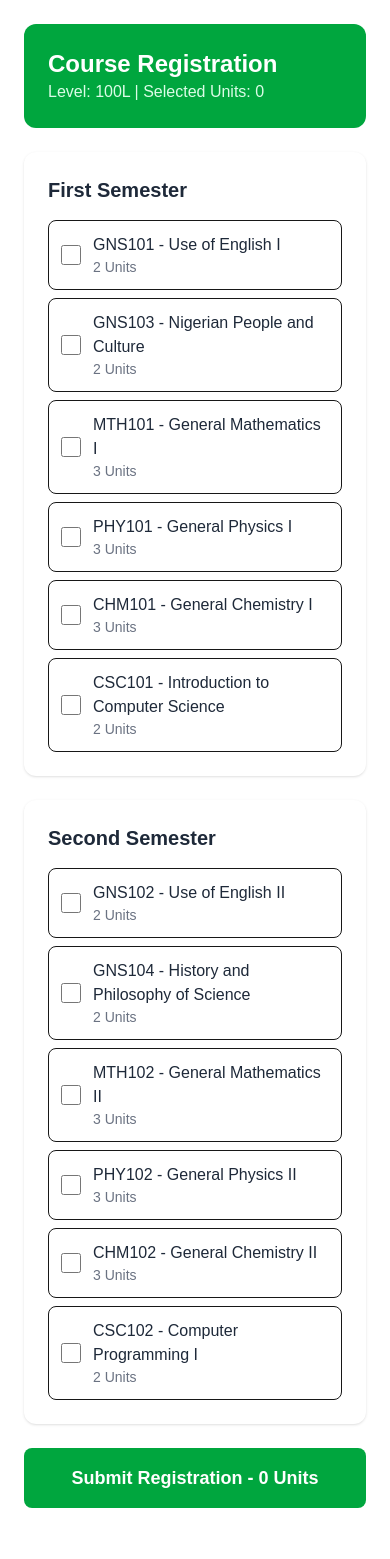
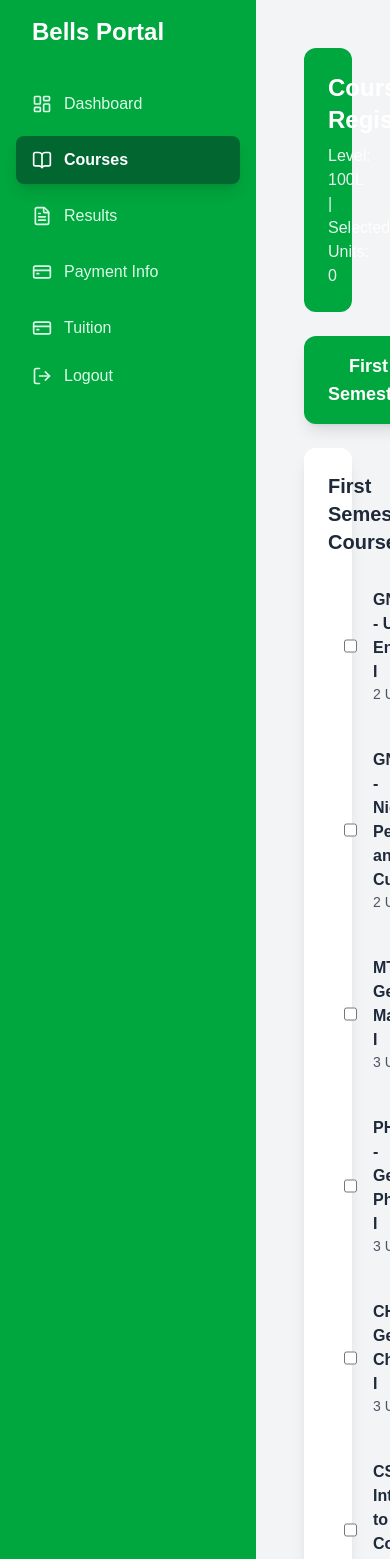
Before and after one commit to akinsolaoluwasegun19-cyber/school-portal, a Next.js app: page /courses in a window 390 px wide. Shown: the top 1559 px of the page. Before the commit the page ends 1532 px from the top, so only its background shows below. Built offline with nearby package versions, Linux system fonts and the light colour scheme.

Commit message:
restore exact dashboard design + mobile responsive

```diff
--- a/app/courses/page.tsx
+++ b/app/courses/page.tsx
@@ -2,84 +2,98 @@
 import { useState } from 'react'
 import { allCourses } from '../../lib/courses'
 
-export default function CoursesPage() {
-  // Later: get student level from profile. For now hardcode 100L
-  const studentLevel = '100L'
+export default function CourseRegistration() {
+  const [selectedSemester, setSelectedSemester] = useState<'First' | 'Second'>('First')
   const [selectedCourses, setSelectedCourses] = useState<string[]>([])
 
-  const levelCourses = allCourses.filter(c => c.level === studentLevel)
-  const firstSem = levelCourses.filter(c => c.semester === 'First')
-  const secondSem = levelCourses.filter(c => c.semester === 'Second')
+  const semesterCourses = allCourses.filter(c => c.semester === selectedSemester)
+
+  const totalUnits = selectedCourses.reduce((sum, code) => {
+    const course = allCourses.find(c => c.code === code)
+    return sum + (course?.unit || 0)
+  }, 0)
 
   const toggleCourse = (code: string) => {
     setSelectedCourses(prev =>
-      prev.includes(code) ? prev.filter(c => c !== code) : [...prev, code]
+      prev.includes(code)
+        ? prev.filter(c => c !== code)
+        : [...prev, code]
     )
   }
 
-  const totalUnits = levelCourses
-    .filter(c => selectedCourses.includes(c.code))
-    .reduce((sum, c) => sum + c.unit, 0)
-
   const handleSubmit = () => {
-    alert(`Registered ${selectedCourses.length} courses\nTotal Units: ${totalUnits}\n\nCourses: ${selectedCourses.join(', ')}`)
+    alert(`Submitted ${selectedCourses.length} courses, ${totalUnits} units for ${selectedSemester} Semester`)
+    // Later we’ll save to database here
   }
 
   return (
-    <div className="space-y-6">
-      <div className="bg-green-600 text-white p-6 rounded-xl">
+    <div className="p-6 max-w-4xl">
+      {/* Green Header */}
+      <div className="bg-green-600 text-white p-6 rounded-xl mb-6">
         <h1 className="text-2xl font-bold">Course Registration</h1>
-        <p className="text-green-100">Level: {studentLevel} | Selected Units: {totalUnits}</p>
+        <p className="mt-2 opacity-90">Level: 100L | Selected Units: {totalUnits}</p>
       </div>
 
-      {/* First Semester */}
-      <div className="bg-white p-6 rounded-xl shadow-sm">
-        <h2 className="text-xl font-bold mb-4 text-gray-800">First Semester</h2>
-        <div className="space-y-2">
-          {firstSem.map(course => (
-            <label key={course.code} className="flex items-center gap-3 p-3 border rounded-lg hover:bg-green-50 cursor-pointer transition">
+      {/* Semester Tabs - like tuition fee bar */}
+      <div className="flex gap-3 mb-6">
+        <button
+          onClick={() => setSelectedSemester('First')}
+          className={`flex-1 px-6 py-4 rounded-xl font-bold text-lg transition-all ${
+            selectedSemester === 'First'
+              ? 'bg-green-600 text-white shadow-lg'
+              : 'bg-gray-100 text-gray-700 hover:bg-gray-200'
+          }`}
+        >
+          First Semester
+        </button>
+        <button
+          onClick={() => setSelectedSemester('Second')}
+          className={`flex-1 px-6 py-4 rounded-xl font-bold text-lg transition-all ${
+            selectedSemester === 'Second'
+              ? 'bg-green-600 text-white shadow-lg'
+              : 'bg-gray-100 text-gray-700 hover:bg-gray-200'
+          }`}
+        >
+          Second Semester
+        </button>
+      </div>
+
+      {/* Courses List */}
+      <div className="bg-white rounded-xl shadow-lg p-6">
+        <h2 className="text-xl font-bold mb-4 text-gray-800">{selectedSemester} Semester Courses</h2>
+
+        {semesterCourses.length === 0 ? (
+          <p className="text-gray-500 text-center py-8">No courses added for {selectedSemester} Semester yet</p>
+        ) : (
+          <div className="space-y-3">
+            {semesterCourses.map(course => (
+              <label
+                key={course.code}
+                className="flex items-center gap-4 p-4 border-gray-200 rounded-lg hover:border-green-400 hover:bg-green-50 cursor-pointer transition"
+              >
                 <input
                   type="checkbox"
                   checked={selectedCourses.includes(course.code)}
                   onChange={() => toggleCourse(course.code)}
-                className="w-5 h-5 text-green-600 rounded focus:ring-green-500"
+                  className="w-5 h-5 accent-green-600"
                 />
                 <div className="flex-1">
-                <p className="font-medium text-gray-800">{course.code} - {course.title}</p>
-                <p className="text-sm text-gray-500">{course.unit} Unit{course.unit > 1 ? 's' : ''}</p>
+                  <p className="font-bold text-gray-800">{course.code} - {course.title}</p>
+                  <p className="text-sm text-gray-600">{course.unit} Unit{course.unit > 1 ? 's' : ''}</p>
                 </div>
               </label>
             ))}
           </div>
-      </div>
-
-      {/* Second Semester */}
-      <div className="bg-white p-6 rounded-xl shadow-sm">
-        <h2 className="text-xl font-bold mb-4 text-gray-800">Second Semester</h2>
-        <div className="space-y-2">
-          {secondSem.map(course => (
-            <label key={course.code} className="flex items-center gap-3 p-3 border rounded-lg hover:bg-green-50 cursor-pointer transition">
-              <input
-                type="checkbox"
-                checked={selectedCourses.includes(course.code)}
-                onChange={() => toggleCourse(code.code)}
-                className="w-5 h-5 text-green-600 rounded focus:ring-green-500"
-              />
-              <div className="flex-1">
-                <p className="font-medium text-gray-800">{course.code} - {course.title}</p>
-                <p className="text-sm text-gray-500">{course.unit} Unit{course.unit > 1 ? 's' : ''}</p>
-              </div>
-            </label>
-          ))}
-        </div>
-      </div>
+        )}
 
         <button
           onClick={handleSubmit}
-        className="w-full bg-green-600 text-white py-4 rounded-lg font-bold hover:bg-green-700 transition text-lg"
+          disabled={selectedCourses.length === 0}
+          className="mt-6 w-full bg-green-600 text-white px-6 py-4 rounded-xl font-bold text-lg hover:bg-green-700 disabled:bg-gray-300 disabled:cursor-not-allowed transition"
         >
-        Submit Registration - {totalUnits} Units
+          Submit {selectedSemester} Semester Courses
         </button>
+      </div>
     </div>
   )
 }
--- a/app/layout.tsx
+++ b/app/layout.tsx
@@ -1,6 +1,5 @@
 import './globals.css'
-import Link from 'next/link'
-import { LayoutDashboard, BookOpen, FileText, CreditCard, LogOut } from 'lucide-react'
+import Sidebar from '@/components/Sidebar'
 
 export const metadata = {
   title: 'Bells Portal',
@@ -14,44 +13,10 @@ export default function RootLayout({
 }) {
   return (
     <html lang="en">
-      <body className="bg-gray-50">
-        <div className="flex min-h-screen">
-          {/* Green Sidebar */}
-          <aside className="w-64 bg-green-600 text-white p-6 hidden md:flex flex-col fixed h-full">
-            <h1 className="text-2xl font-bold mb-8">Bells Portal</h1>
-
-            <nav className="space-y-2 flex-1">
-              <Link href="/dashboard" className="flex items-center gap-3 p-3 rounded-lg hover:bg-green-700 transition">
-                <LayoutDashboard size={20} />
-                <span>Dashboard</span>
-              </Link>
-
-              <Link href="/courses" className="flex items-center gap-3 p-3 rounded-lg hover:bg-green-700 transition">
-                <BookOpen size={20} />
-                <span>Courses</span>
-              </Link>
-
-              <Link href="/results" className="flex items-center gap-3 p-3 rounded-lg hover:bg-green-700 transition">
-                <FileText size={20} />
-                <span>Results</span>
-              </Link>
-
-              {/* PAYMENT INFO - Active/Highlighted */}
-              <Link href="/payment" className="flex items-center gap-3 p-3 rounded-lg bg-white text-green-600 font-bold">
-                <CreditCard size={20} />
-                <span>Payment Info</span>
-              </Link>
-            </nav>
-
-            {/* LOGOUT - At bottom */}
-            <Link href="/logout" className="flex items-center gap-3 p-3 rounded-lg hover:bg-green-700 transition mt-auto">
-              <LogOut size={20} />
-              <span>Logout</span>
-            </Link>
-          </aside>
-
-          {/* Main Content */}
-          <main className="flex-1 p-6 md:p-8 md:ml-64">
+      <body>
+        <div className="flex min-h-screen bg-gray-100">
+          <Sidebar />
+          <main className="flex-1 p-6 overflow-auto">
             {children}
           </main>
         </div>
--- /dev/null
+++ b/components/Sidebar.tsx
@@ -0,0 +1,49 @@
+'use client'
+import Link from 'next/link'
+import { usePathname } from 'next/navigation'
+import { LayoutDashboard, BookOpen, FileText, CreditCard, LogOut } from 'lucide-react'
+
+const menuItems = [
+  { name: 'Dashboard', href: '/dashboard', icon: LayoutDashboard },
+  { name: 'Courses', href: '/courses', icon: BookOpen },
+  { name: 'Results', href: '/results', icon: FileText },
+  { name: 'Payment Info', href: '/payment', icon: CreditCard },
+  { name: 'Tuition', href: '/tuition', icon: CreditCard },
+]
+
+export default function Sidebar() {
+  const pathname = usePathname()
+
+  return (
+    <aside className="w-64 bg-green-600 min-h-screen p-4 flex-col">
+      <h1 className="text-white text-2xl font-bold mb-8 px-4">Bells Portal</h1>
+
+      <nav className="flex-1 space-y-2">
+        {menuItems.map((item) => {
+          const Icon = item.icon
+          const isActive = pathname === item.href || pathname.startsWith(item.href + '/')
+
+          return (
+            <Link
+              key={item.name}
+              href={item.href}
+              className={`flex items-center gap-3 px-4 py-3 rounded-lg transition-all duration-200 ${
+                isActive
+                  ? 'bg-green-800 text-white font-bold shadow-lg'
+                  : 'text-green-100 hover:bg-green-700'
+              }`}
+            >
+              <Icon size={20} />
+              <span>{item.name}</span>
+            </Link>
+          )
+        })}
+      </nav>
+
+      <button className="flex items-center gap-3 px-4 py-3 text-green-100 hover:bg-green-700 rounded-lg mt-auto w-full">
+        <LogOut size={20} />
+        <span>Logout</span>
+      </button>
+    </aside>
+  )
+}
```
Lines whose indentation alone changed are shown as unchanged.
